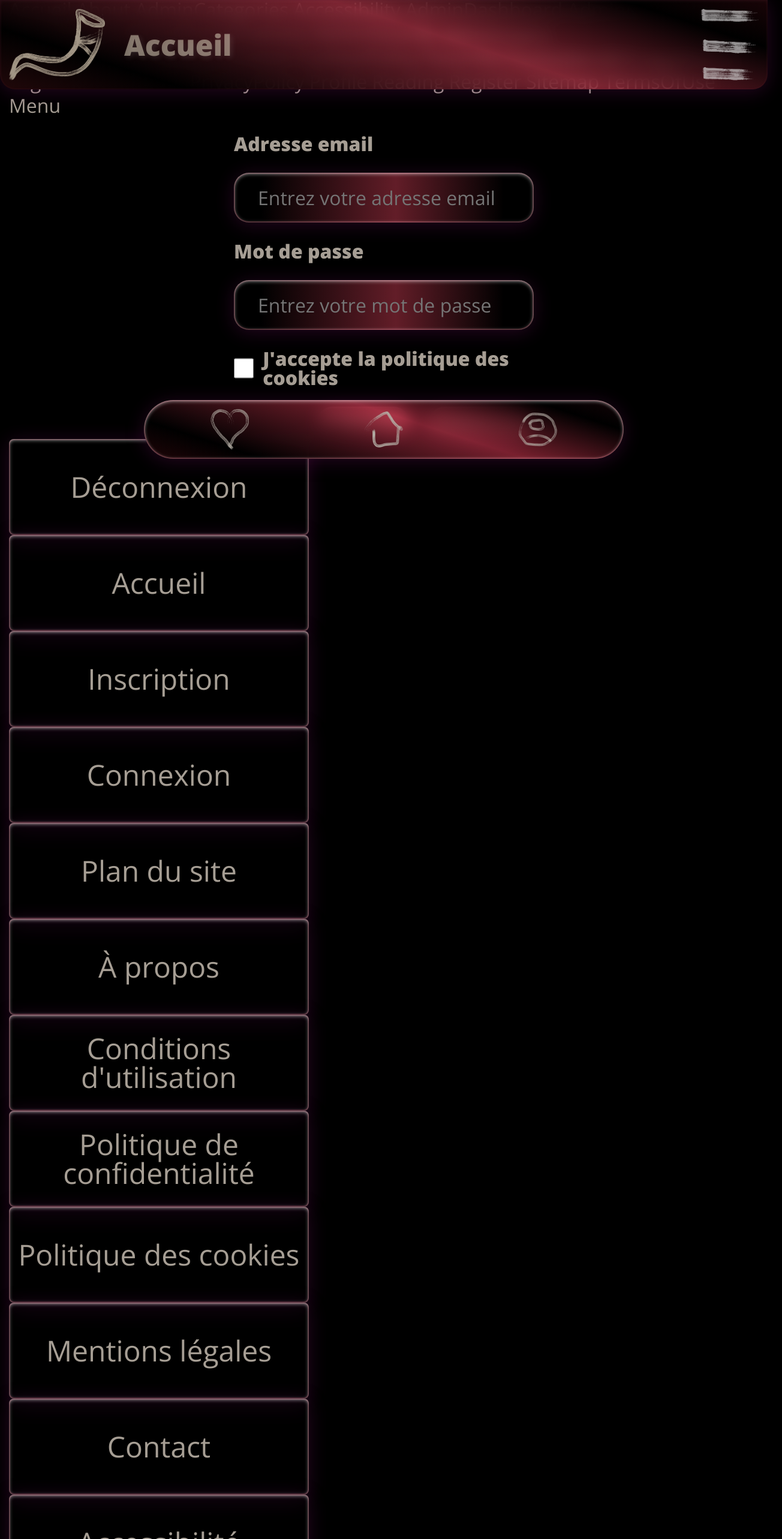
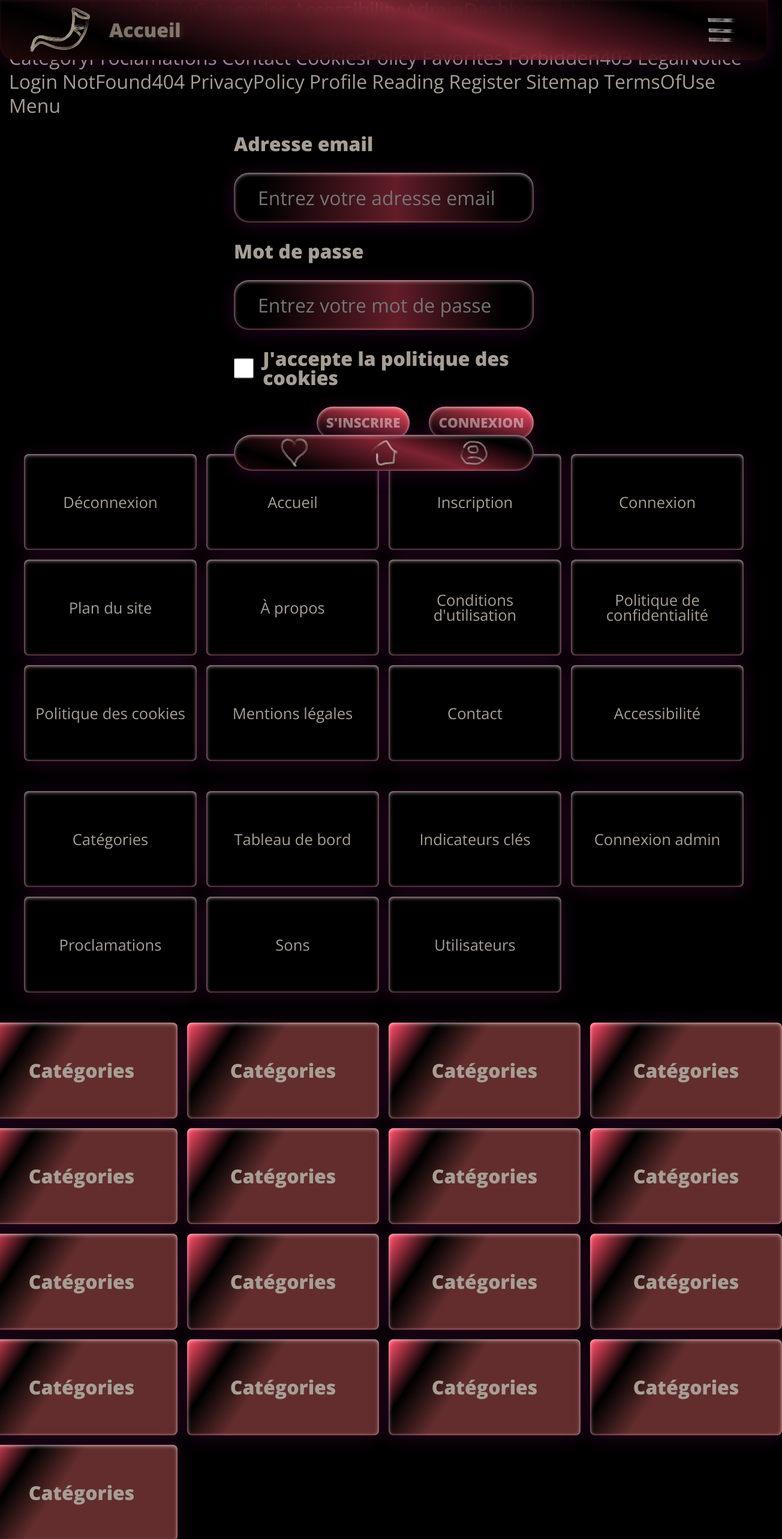
Before and after one commit to evan-azemard/Proclame, a React (Vite) app in the folder packages/client/: page / in a window 1280 px wide. Shown: the top 2566 px of the page at 60% size, 1304 px wide, since content can reach past the window. Built offline with nearby package versions, Linux system fonts and the light colour scheme.

Commit message:
feat(CardNav): add style to cardNav and update resposive header / footer

```diff
--- a/packages/client/src/components/molecules/CardNav/CardNav.module.scss
+++ b/packages/client/src/components/molecules/CardNav/CardNav.module.scss
@@ -1,7 +1,6 @@
 .ul {
   cursor: pointer;
   height: 5rem;
-  min-width: 100%;
   text-align: center;
   border-radius: var(--radius-card);
   box-shadow: 0 4px 32px 0 rgba(116, 18, 101, 0.31),
@@ -12,21 +11,21 @@
 
   li {
     border-radius: var(--radius-card);
-    width: 100%;
     height: 100%;
     display: flex;
     justify-content: center;
     align-items: center;
     font-size: 1.5rem;
   }
+
   @include respond-to(desktop) {
-    min-width: 250px;
-    width: 500px;
-    max-width: 800px;
-
+    max-width: 400px;
+    &:hover {
+      filter: brightness(2);
+    }
   }
 
-  &:active{
+  &:active {
     filter: brightness(2);
   }
 }
--- a/packages/client/src/components/molecules/FooterNav/FooterNav.module.scss
+++ b/packages/client/src/components/molecules/FooterNav/FooterNav.module.scss
@@ -1,6 +1,6 @@
 .footer {
   position: fixed;
-  bottom: 35px;
+  bottom: 15px;
   left: 50%;
   transform: translateX(-50%);
   width: clamp(260px, 70vw, 800px);
@@ -38,3 +38,15 @@
     }
   }
 }
+
+@include respond-to(desktop) {
+  .footer {
+    height: 60px;
+    width: 500px;
+    padding: 25px;
+
+    .logo {
+      width: 45px;
+    }
+  }
+}
--- a/packages/client/src/components/molecules/FooterNav/FooterNav.tsx
+++ b/packages/client/src/components/molecules/FooterNav/FooterNav.tsx
@@ -24,7 +24,7 @@ export default function FooterNav() {
               aria-label={item.title}
               title={item.title}
             >
-              <img src={item.src} alt={item.alt} />
+              <img src={item.src} alt={item.alt} className={styles.logo} />
             </li>
           ))}
         </ul>
--- a/packages/client/src/components/molecules/HeaderNav/HeaderNav.module.scss
+++ b/packages/client/src/components/molecules/HeaderNav/HeaderNav.module.scss
@@ -15,6 +15,7 @@
   z-index: 100;
   display: flex;
   justify-content: space-between;
+  align-items: center;
 
   div {
     width: auto;
@@ -28,24 +29,62 @@
       display: flex;
       justify-content: left;
     }
-    h1 {
-      font-size: 1.5rem;
-    }
 
     nav {
       width: fit-content;
-      img {
-        filter: grayscale(0.8) brightness(0.8);
-        cursor: pointer;
-        width: 5rem;
-        min-width: 5rem;
+    }
+  }
+  .logo {
+    filter: grayscale(0.8) brightness(0.8);
+    cursor: pointer;
+    width: 100px;
+    min-width: 100px;
+  }
+  h1 {
+    font-size: 1.5rem;
+  }
+  img.menu {
+    cursor: pointer;
+    width: 65px;
+    height: 50px;
+    filter: grayscale(1);
+  }
+
+    @include respond-to(tablet) {
+    & {
+      height: 80px;
+
+      img.menu {
+        width: 50px;
+        height: 40px;
+        font-size: 5px;
+      }
+      h1 {
+        font-size: 1rem;
+      }
+      .logo{
+        width: 100px;
+      }
+    }
+  }
+
+
+  @include respond-to(desktop) {
+    & {
+      height: 95px;
+      padding: 50px 50px 50px 50px;
+
+      img.menu {
+        width: 50px;
+        height: 40px;
+        font-size: 5px;
+      }
+      h1 {
+        font-size: 1rem;
+      }
+      .logo{
+        width: 100px;
       }
     }
   }
 }
-.header img.menu {
-  cursor: pointer;
-  width: 3rem;
-  height: auto;
-  filter: grayscale(1);
-}
--- a/packages/client/src/components/molecules/HeaderNav/HeaderNav.tsx
+++ b/packages/client/src/components/molecules/HeaderNav/HeaderNav.tsx
@@ -51,6 +51,7 @@ export default function HeaderNav() {
           <ul>
             <li>
               <img
+              className={styles.logo}
                 src={logo}
                 alt="Logo du site, un shofar"
                 onClick={() => navigate("/")}
--- a/packages/client/src/components/organisms/SectionGrid/SectionGrid.module.scss
+++ b/packages/client/src/components/organisms/SectionGrid/SectionGrid.module.scss
@@ -0,0 +1,22 @@
+.navMenu {
+    display: flex;
+    flex-direction: column;
+    justify-content: center;
+    gap: 5px;
+
+  @include respond-to(desktop) {
+
+    padding: 25px;
+    display: grid;
+    grid-template-columns: 1fr 1fr 1fr 1fr;
+    gap: 16px;
+
+    ul {
+      li {
+        font-size: 0.8em;
+      }
+    }
+
+
+  }
+}
--- a/packages/client/src/components/organisms/SectionGrid/SectionGrid.tsx
+++ b/packages/client/src/components/organisms/SectionGrid/SectionGrid.tsx
@@ -12,45 +12,13 @@ function chunk<T>(arr: T[], size: number): T[][] {
 
 export default function SectionGrid({ type }: SectionGridProps) {
   const categories = Array.from({ length: 18 }, (_, i) => `Catégorie ${i + 1}`);
-  const proclamations = Array.from({ length: 18 }, (_, i) => `Proclamation ${i + 1}`);
+  const proclamations = Array.from(
+    { length: 18 },
+    (_, i) => `Proclamation ${i + 1}`
+  );
 
   const lorem =
     "Lorem ipsum dolor sit amet, consectetur adipiscing elit. Pellentesque euismod, nibh in consequat sodales, urna justo cursus augue, vitae efficitur lectus sapien at lorem.";
-
-  const renderSlidesNative = (items: string[], cardType: "category" | "proclamation") => {
-    const slides = chunk(items, 9); // 9 items per slide => 3 columns x up to 3 rows
-    return (
-      <div className={styles.carouselWrapper}>
-        <div className={styles.carousel}>
-          {slides.map((slideItems, si) => {
-            const columns: string[][] = [[], [], []];
-            for (let i = 0; i < slideItems.length; i++) {
-              const colIndex = Math.floor(i / 3);
-              columns[colIndex]?.push(slideItems[i]);
-            }
-
-            return (
-              <div key={si} className={styles.slide}>
-                {columns.map((colItems, ci) => (
-                  <div key={ci} className={styles.column}>
-                    {colItems.map((item, index) => (
-                      <div key={index} className={styles.cardWrapper}>
-                        {cardType === "category" ? (
-                          <CardCategory title={item} uri={`/${cardType}/${si * 9 + ci * 3 + index + 1}`} />
-                        ) : (
-                          <CardProclamation title={item} description={lorem} uri={`/${cardType}/${si * 9 + ci * 3 + index + 1}`} />
-                        )}
-                      </div>
-                    ))}
-                  </div>
-                ))}
-              </div>
-            );
-          })}
-        </div>
-      </div>
-    );
-  };
 
   return (
     <section className={styles.sectionGrid}>
@@ -58,7 +26,7 @@ export default function SectionGrid({ type }: SectionGridProps) {
         switch (type) {
           case "menu":
             return (
-              <nav>
+              <nav className={styles.navMenu}>
                 <CardNav title="Déconnexion" uri="/logout" />
                 <CardNav title="Accueil" uri="/" />
                 <CardNav title="Inscription" uri="/register" />
@@ -66,7 +34,10 @@ export default function SectionGrid({ type }: SectionGridProps) {
                 <CardNav title="Plan du site" uri="/sitemap" />
                 <CardNav title="À propos" uri="/about" />
                 <CardNav title="Conditions d'utilisation" uri="/terms-of-use" />
-                <CardNav title="Politique de confidentialité" uri="/privacy-policy" />
+                <CardNav
+                  title="Politique de confidentialité"
+                  uri="/privacy-policy"
+                />
                 <CardNav title="Politique des cookies" uri="/cookies-policy" />
                 <CardNav title="Mentions légales" uri="/legal-notice" />
                 <CardNav title="Contact" uri="/contact" />
@@ -75,7 +46,7 @@ export default function SectionGrid({ type }: SectionGridProps) {
             );
           case "admin":
             return (
-              <nav>
+              <nav className={styles.navMenu}>
                 <CardNav title="Catégories" uri="/admin/categories" />
                 <CardNav title="Tableau de bord" uri="/admin/dashboard" />
                 <CardNav title="Indicateurs clés" uri="/admin/kpi" />
@@ -86,9 +57,39 @@ export default function SectionGrid({ type }: SectionGridProps) {
               </nav>
             );
           case "category":
-            return renderSlidesNative(categories, "category");
+            return (
+              <nav className={styles.navMenu}>
+                <CardCategory title="Catégories" uri="/admin/categories" />
+                <CardCategory title="Catégories" uri="/admin/categories" />
+                <CardCategory title="Catégories" uri="/admin/categories" />
+                <CardCategory title="Catégories" uri="/admin/categories" />
+                <CardCategory title="Catégories" uri="/admin/categories" />
+                <CardCategory title="Catégories" uri="/admin/categories" />
+                <CardCategory title="Catégories" uri="/admin/categories" />
+                <CardCategory title="Catégories" uri="/admin/categories" />
+                <CardCategory title="Catégories" uri="/admin/categories" />
+                <CardCategory title="Catégories" uri="/admin/categories" />
+                <CardCategory title="Catégories" uri="/admin/categories" />
+                <CardCategory title="Catégories" uri="/admin/categories" />
+                <CardCategory title="Catégories" uri="/admin/categories" />
+                <CardCategory title="Catégories" uri="/admin/categories" />
+                <CardCategory title="Catégories" uri="/admin/categories" />
+                <CardCategory title="Catégories" uri="/admin/categories" />
+                <CardCategory title="Catégories" uri="/admin/categories" />
+              </nav>
+            );
           case "proclamation":
-            return renderSlidesNative(proclamations, "proclamation");
+            return (
+              <nav className={styles.navMenu}>
+                <CardNav title="Catégories" uri="/admin/categories" />
+                <CardNav title="Tableau de bord" uri="/admin/dashboard" />
+                <CardNav title="Indicateurs clés" uri="/admin/kpi" />
+                <CardNav title="Connexion admin" uri="/admin/login" />
+                <CardNav title="Proclamations" uri="/admin/proclamations" />
+                <CardNav title="Sons" uri="/admin/sounds" />
+                <CardNav title="Utilisateurs" uri="/admin/users" />
+              </nav>
+            );
           default:
             return <p>Type non reconnu.</p>;
         }
```
